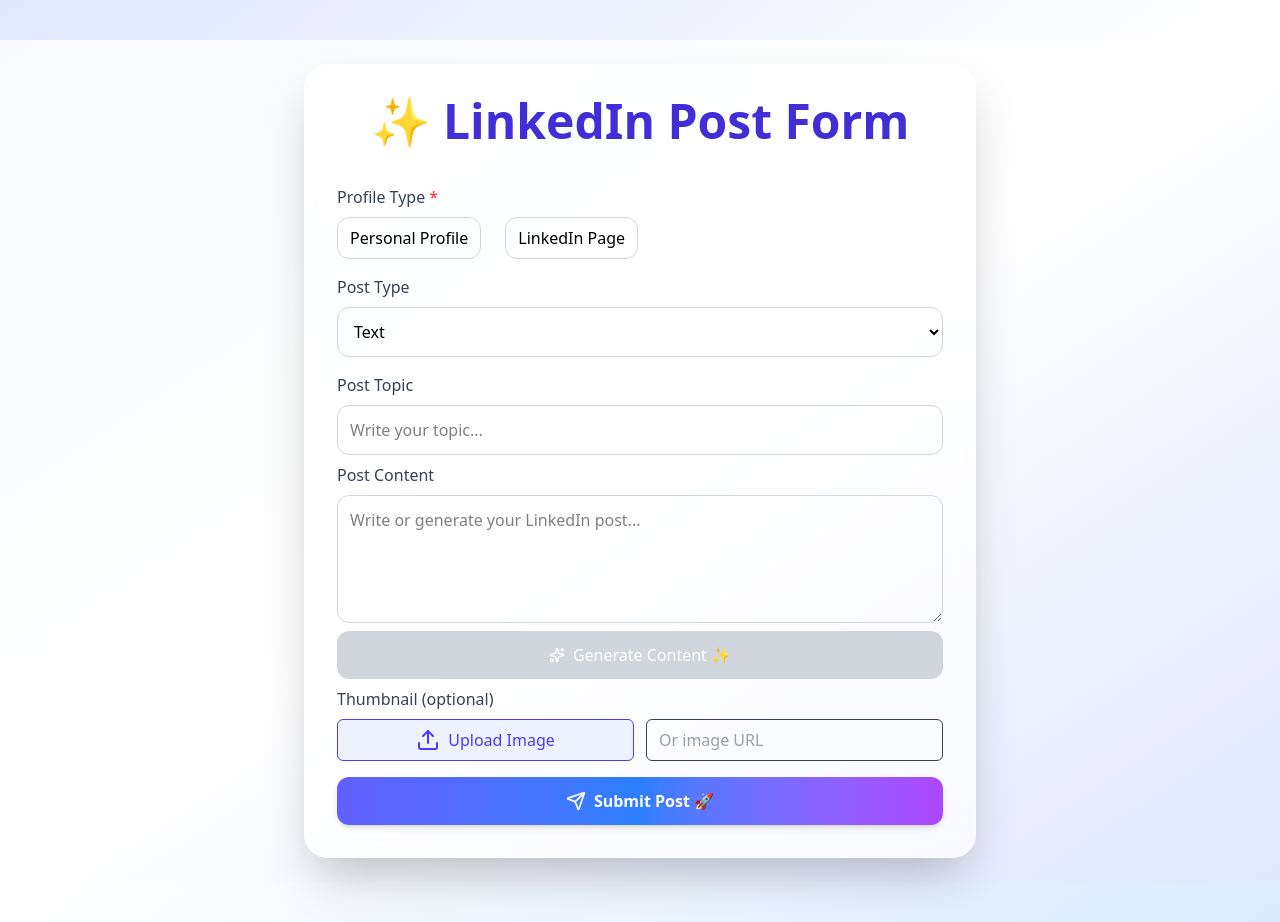
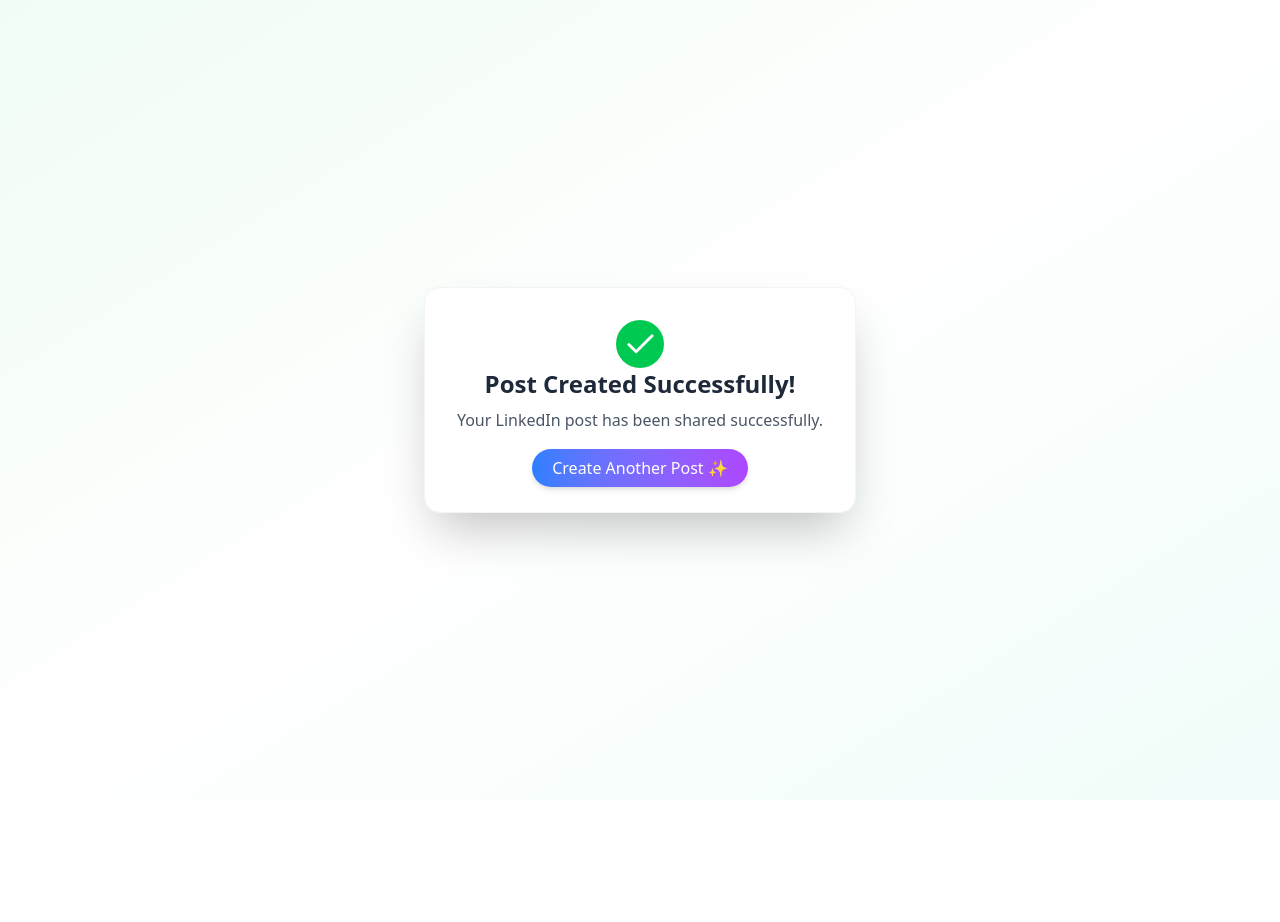
Before and after one commit to asadullah055/linkedin-automation, a React (Vite) app: page /success in a window 1280 px wide. After the commit the page ends 800 px from the top, so only its background shows below. Built offline with nearby package versions, Linux system fonts and the light colour scheme; no server answers.

Commit message:
add success page

```diff
--- a/package.json
+++ b/package.json
@@ -16,6 +16,7 @@
     "react": "^19.1.1",
     "react-dom": "^19.1.1",
     "react-hot-toast": "^2.6.0",
+    "react-router-dom": "^7.9.5",
     "tailwindcss": "^4.1.16"
   },
   "devDependencies": {
--- a/src/App.jsx
+++ b/src/App.jsx
@@ -1,4 +1,4 @@
-import LinkedInPostForm from "./components/LinkedInPostForm"
+/* import LinkedInPostForm from "./components/LinkedInPostForm"
 
 function App() {
 
@@ -14,3 +14,21 @@
 }
 
 export default App
+ */
+import { Route, BrowserRouter as Router, Routes } from "react-router-dom";
+// import LinkedInForm from "./pages/LinkedInForm";
+import LinkedInPostForm from "./components/LinkedInPostForm";
+import SuccessPage from "./pages/SuccessPage";
+
+function App() {
+  return (
+    <Router>
+      <Routes>
+        <Route path="/" element={<LinkedInPostForm />} />
+        <Route path="/success" element={<SuccessPage />} />
+      </Routes>
+    </Router>
+  );
+}
+
+export default App;
--- a/src/components/LinkedInPostForm.jsx
+++ b/src/components/LinkedInPostForm.jsx
@@ -1,6 +1,7 @@
 import { Send, Sparkles, Upload } from "lucide-react";
 import OpenAI from "openai";
 import { useState } from "react";
+import { useNavigate } from "react-router-dom";
 
 const LinkedInPostForm = () => {
     const [formData, setFormData] = useState({
@@ -18,7 +19,7 @@
     const [loading, setLoading] = useState(false);
     const [preview, setPreview] = useState(null);
     const [error, setError] = useState("");
-
+    const navigate = useNavigate();
     const handleCheckboxChange = (value) => {
         setFormData((prev) => {
             const updated = prev.profileType.includes(value)
@@ -99,7 +100,7 @@
         }
 
         const webhook =
-            "https://server3.automationlearners.pro/webhook/18ff0b4d-0480-4d8f-acfc-4a9b43cf9281";
+            "https://server3.automationlearners.pro/webhook-test/18ff0b4d-0480-4d8f-acfc-4a9b43cf9281";
 
         const payload = new FormData();
         Object.entries(formData).forEach(([key, value]) => {
@@ -108,8 +109,9 @@
 
         try {
             const res = await fetch(webhook, { method: "POST", body: payload });
+            // console.log(res)
             res.ok
-                ? alert("✅ Post submitted successfully!")
+                ? navigate("/success")
                 : alert("❌ Failed to submit post!");
         } catch {
             alert("⚠️ Network error!");
--- /dev/null
+++ b/src/pages/SuccessPage.jsx
@@ -0,0 +1,27 @@
+import { Check } from "lucide-react";
+import { Link } from "react-router-dom";
+
+const SuccessPage = () => {
+  return (
+    <div className="min-h-screen flex flex-col items-center justify-center bg-gradient-to-br from-green-50 via-white to-teal-50 p-6">
+      <div className="bg-white shadow-2xl rounded-2xl p-8 max-w-md text-center border border-gray-100">
+        <div className="flex justify-center"> ‍<span className="h-12 w-12 inline-flex items-center justify-center bg-green-500 rounded-full"><Check className="text-white stroke-2" size={35} /></span> </div>
+        <h1 className="text-2xl font-bold text-gray-800 mb-2">
+          Post Created Successfully!
+        </h1>
+        <p className="text-gray-600 mb-6">
+          Your LinkedIn post has been shared successfully.
+        </p>
+
+        <Link
+          to="/"
+          className="px-5 py-2 font-medium text-white rounded-full bg-gradient-to-r from-blue-500 to-purple-500 hover:from-purple-600 hover:to-blue-600 transition shadow-md"
+        >
+          Create Another Post ✨
+        </Link>
+      </div>
+    </div>
+  );
+};
+
+export default SuccessPage;
```
Also changed, not shown: 1 other file (tests, documents, lock files or other folders).
